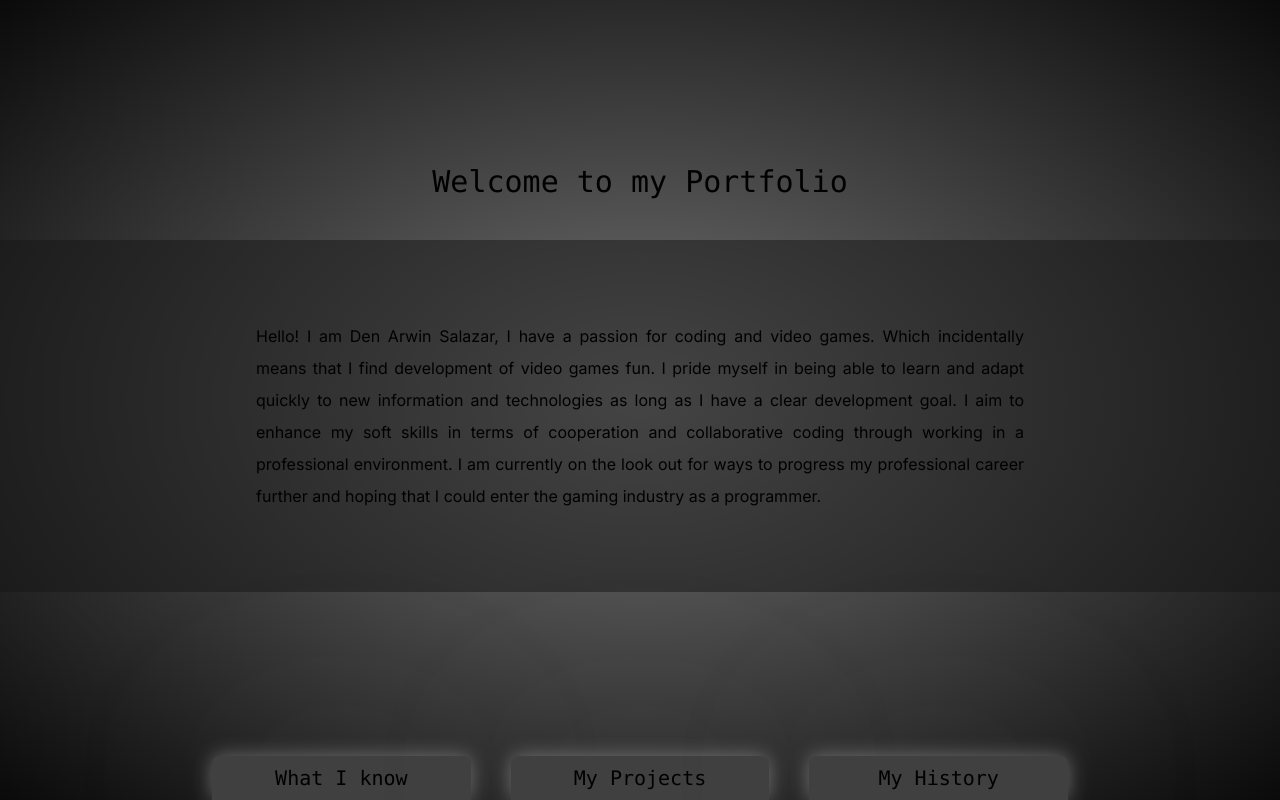
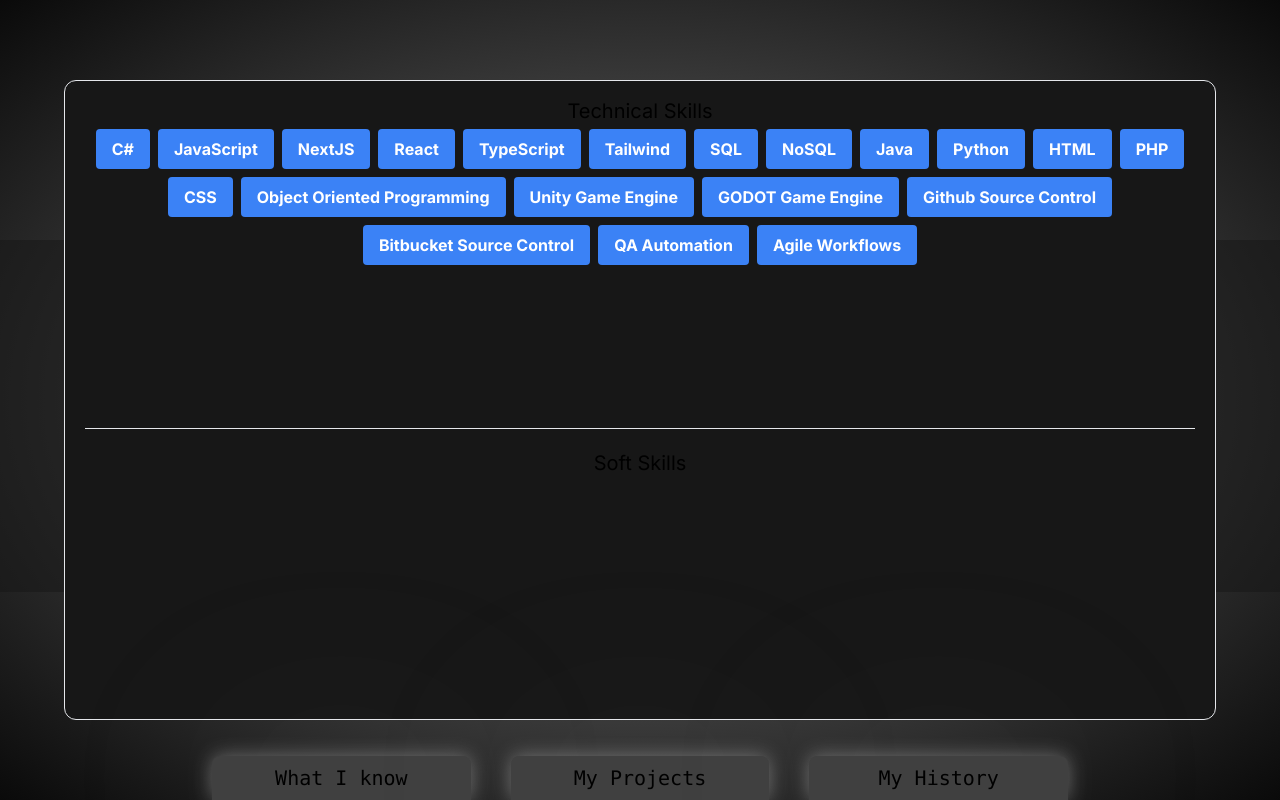
Before and after one commit to TalkingRaven0/git-portfolio, a Next.js app: page / in a window 1280 px wide. Both pictures are taken after a click on the button "What I know". Built offline with nearby package versions, Linux system fonts and the light colour scheme.

Commit message:
partial completion of InfoPopUp

```diff
--- /dev/null
+++ b/app/components/InfoPopUp/InfoPopUp.tsx
@@ -0,0 +1,106 @@
+'use client'
+import React, { useState } from 'react'
+
+const techSkillText = [{
+    skillName: "C#",
+    description: "Primarily used during my time when I was a hobbyist Game Developer as the primary language in Unity."
+},{
+    skillName: "JavaScript",
+    description: "Used during the development of an internal company project called Project Mars. My primary task there was to implement button functionalities and data handling. This includes simple page redirections, storing of session variables, and usage of 'fetch' to access APIs."
+},{
+    skillName: "NextJS",
+    description: "Used for the creation of this portfolio website. All four of NextJS, React, TypeScript, and Tailwind were all utilized in the creation of this website."
+},{
+    skillName: "React",
+    description: "Used for the creation of this portfolio website. All four of NextJS, React, TypeScript, and Tailwind were all utilized in the creation of this website."
+},{
+    skillName: "TypeScript",
+    description: "Used for the creation of this portfolio website. All four of NextJS, React, TypeScript, and Tailwind were all utilized in the creation of this website."
+},{
+    skillName: "Tailwind",
+    description: "Used for the creation of this portfolio website. All four of NextJS, React, TypeScript, and Tailwind were all utilized in the creation of this website."
+},{
+    skillName: "SQL",
+    description: "Utilized during my college days on school projects and more recently, in my current full-time job. Being part of the Data Team in my current place of employment familiarized me with various data related technologies which incidentally includes SQL databases such as MySQL, Oracle, and PostgreSQL."
+},{
+    skillName: "NoSQL",
+    description: "Introduced to me in my current place of employment. Being part of the Data Team, I was able to familiarize myself with NoSQL, particularly MongoDB as it is heavily utilized by our team."
+},{
+    skillName: "Java",
+    description: "Most recently used by myself to write custom processes in our ETL Tool since the ETL Tool mentioned is written in Java. These custom processes are mild in complexity but highly specific which is why creating them is needed."
+},{
+    skillName: "Python",
+    description: "Used during my college years and when doing coding challenges in LeetCode and HackerRank as a way to quickly put out working code as I find Python to be the most high-level and therefore straightforward programming language."
+},{
+    skillName: "HTML",
+    description: "Majority of my Web Development Experience came from using HTML with the mindset of being able to fully master the base language before taking on any frameworks. I've built a mock version of the old Facebook UI using base web development languages including HTML. I also built websites for school purposes, ranging from my own output, up to building websites for other students with compensation"
+},{
+    skillName: "PHP",
+    description: "This was utilized alongside HTML in my early days of building websites, it was primarily used for handling any sort of computation as well as directly communicating with SQL databases through SQL scripts in order to achieve CRUD functionalities."
+},{
+    skillName: "CSS",
+    description: "This was always used in any web development project I tackle, even this website that is primarily styled using Tailwind still uses native CSS for some niche and specific styling."
+},{
+    skillName: "Object Oriented Programming",
+    description: "Have always utilized the different benefits of Object Oriented Programming ever since I've started to learn to code."
+},{
+    skillName: "Unity Game Engine",
+    description: "Used this game engine to create many game prototypes of game mechanics that I think would be interesting, however almost all has never seen the light of day since after producing said prototypes I tend to abandon the project in favor of a new idea. Except one project that I was able to put out a sort of Beta which is Mr. Dash, more details on that project can be found within the projects area of this website."
+},{
+    skillName: "GODOT Game Engine",
+    description: "After a year and few months of using Unity, I wanted to expand my horizons on game engines. Initially, I aimed for Unreal Engine but found it too daunting of a task at the time so I've landed on a much simpler game engine, Godot. I've learned the basics of this game engine and even made a prototype of a game that has a time manipulation mechanic that is intertwined with the game's physics."
+},{
+    skillName: "Github Source Control",
+    description: "This was never thought in university despite being one of the most important things that a developer should learn especially when working with teams. Due to that, I've familiarized myself with this technology in order to both preserve my projects as well as collaborate with others."
+},{
+    skillName: "Bitbucket Source Control",
+    description: "Used in my current position as the primary source control for our company's tech department. I find it to be mostly the same as github thus my skills from Github was easily transferrable."
+},{
+    skillName: "QA Automation",
+    description: "Used during my 720 Hour Internship as a Junior QA. Primarily utilized Robot Framework for writing scripts"
+},{
+    skillName: "Agile Workflows",
+    description: "Properly used during my 720 Hour Internship where Daily Standups were efficient and the workflow was being utilized to it's fullest. Partially used in my current company but not as fully as it should be."
+},]
+
+const InfoPopUp = (props:any) => {
+
+    const [descriptionObject, setDescriptionText] = useState({source:'', text:'',state:false})
+
+    const skillButtonHandler = (skillName: string, description:string) => {
+        let newObject = {source: skillName, text:description,state:true}
+        if (descriptionObject.source == skillName){
+            newObject = {source: '', text: '', state:false}
+        }
+        setDescriptionText(descriptionObject => newObject)
+    }
+
+    return (
+        <div>
+            {props.isShown && (
+                <div className='w-[90vw] h-[80vh] rounded-xl bg-neutral-900 border flex flex-row'>
+                    <div className = 'flex-auto m-2 flex flex-col'>
+                        <div className = 'flex-auto m-2 justify-normal text-center max-h-[50%]'>
+                            <h1 className=' text-xl'> Technical Skills </h1>
+                            <div className = 'overflow-auto max-h-[90%]'>
+                                {techSkillText.map((skill) => (
+                                    <button className='bg-blue-500 hover:bg-blue-700 text-white font-bold py-2 px-4 rounded m-1' key={skill.skillName} onClick={()=>skillButtonHandler(skill.skillName,skill.description)} >{skill.skillName}</button>
+                                ))}
+                            </div>
+                        </div>
+                        <hr className=' m-3'></hr>
+                        <div className = 'flex-auto m-2 justify-normal text-center overflow-auto'>
+                            <h1 className=' text-xl'> Soft Skills </h1>
+                        </div>
+                    </div>
+                    <div className = {'flex-none m-2 w-1/4 '+ (descriptionObject.state ? 'block' : 'hidden') + ' text-justify p-5' }>
+                        <h1 className=' text-center'>{descriptionObject.source}</h1>
+                        {descriptionObject.text}
+                    </div>
+                </div>
+            )}
+        </div>
+    )
+}
+
+export default InfoPopUp
--- a/app/components/SectionButton/SectionButton.tsx
+++ b/app/components/SectionButton/SectionButton.tsx
@@ -1,9 +1,8 @@
 import React from 'react'
 
 const SectionButton = (props:any) => {
-
     return (
-        <button className=' text-center rounded-t-lg bg-neutral-700 py-2 font-mono text-xl flex-1 w-fit mx-5 drop-shadow-glow'>
+        <button onClick={props.clickFunction} className=' text-center rounded-t-lg bg-neutral-700 py-2 font-mono text-xl flex-1 w-fit mx-5 drop-shadow-glow'>
             {props.sectionName}
         </button>
     )
--- a/app/globals.css
+++ b/app/globals.css
@@ -26,3 +26,23 @@
     text-wrap: balance;
   }
 }
+
+/* width */
+::-webkit-scrollbar {
+  width: 10px;
+}
+
+/* Track */
+::-webkit-scrollbar-track {
+  background: #f1f1f1;
+}
+
+/* Handle */
+::-webkit-scrollbar-thumb {
+  background: #888;
+}
+
+/* Handle on hover */
+::-webkit-scrollbar-thumb:hover {
+  background: #555;
+}
--- a/app/page.tsx
+++ b/app/page.tsx
@@ -1,10 +1,37 @@
-import Image from "next/image";
+'use client'
 import CoolGraphics from "./components/CoolGraphics/CoolGraphics";
 import SectionButton from "./components/SectionButton/SectionButton";
+import InfoPopUp from "./components/InfoPopUp/InfoPopUp";
+import { useState } from "react";
 
 const intro = "Hello! I am Den Arwin Salazar, I have a passion for coding and video games. Which incidentally means that I find development of video games fun. I pride myself in being able to learn and adapt quickly to new information and technologies as long as I have a clear development goal. I aim to enhance my soft skills in terms of cooperation and collaborative coding through working in a professional environment. I am currently on the look out for ways to progress my professional career further and hoping that I could enter the gaming industry as a programmer."
 
 export default function Home() {
+  // State Managers
+  const [showInfo,setShowInfo] = useState(false)
+  const [showProjects,setShowProjects] = useState(false)
+  const [showHistory,setShowHistory] = useState(false)
+
+  // Click Handlers
+  const skillButtonHandler = () => {
+    setShowInfo(showInfo => !showInfo)
+    setShowProjects(showProjects => false)
+    setShowHistory(showHistory => false)
+  }
+
+  const projectButtonHandler = () => {
+    setShowProjects(showProjects => !showProjects)
+    setShowHistory(showHistory => false)
+    setShowInfo(showInfo => false)
+  }
+
+  const historyButtonHandler = () => {
+    setShowHistory(showHistory => !showHistory)
+    setShowInfo(showInfo => false)
+    setShowProjects(showProjects => false)
+  }
+
+
   return (
     <main className="bg-gradient-radial from-neutral-500 to-neutral-950">
       <div className=" h-screen flex flex-col">
@@ -16,10 +43,15 @@
             </div>
           </div>
         </div>
+        <div className="absolute top-1/2 left-1/2 transform -translate-x-1/2 -translate-y-1/2">
+          <InfoPopUp isShown={showInfo}/>
+          <InfoPopUp isShown={showProjects} />
+          <InfoPopUp isShown={showHistory} />
+        </div>
         <div className="h-fit flex-none flex px-[15%]">
-          <SectionButton sectionName="What I know"/>
-          <SectionButton sectionName="My Projects"/>
-          <SectionButton sectionName="My History"/>
+          <SectionButton sectionName="What I know" clickFunction = {skillButtonHandler} />
+          <SectionButton sectionName="My Projects" clickFunction = {projectButtonHandler} />
+          <SectionButton sectionName="My History" clickFunction = {historyButtonHandler} />
         </div>
       </div>
     </main>
--- a/package.json
+++ b/package.json
@@ -9,6 +9,8 @@
     "lint": "next lint"
   },
   "dependencies": {
+    "@nextui-org/react": "^2.2.10",
+    "framer-motion": "^11.0.23",
     "next": "14.1.4",
     "react": "^18",
     "react-dom": "^18"
```
Also changed, not shown: 1 other file (tests, documents, lock files or other folders).
